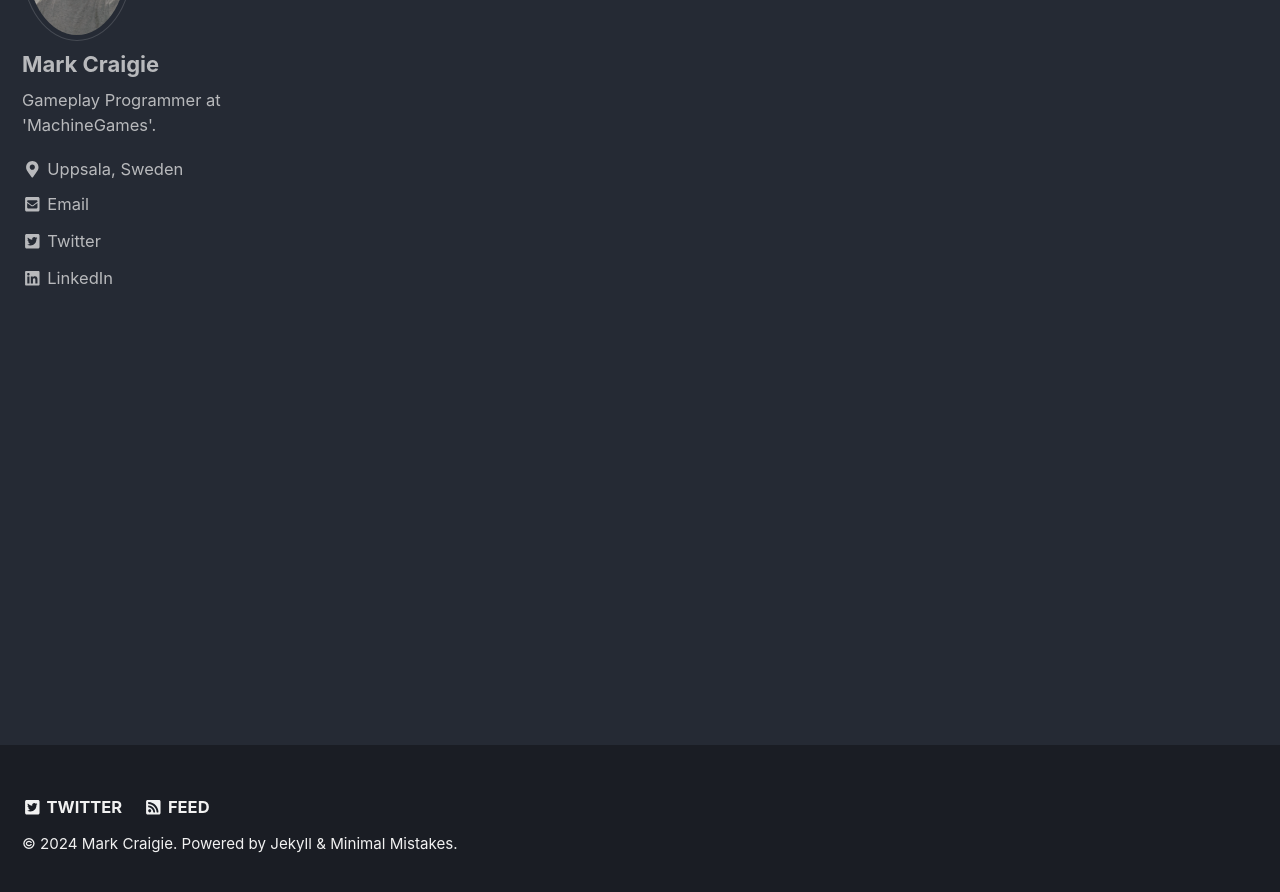
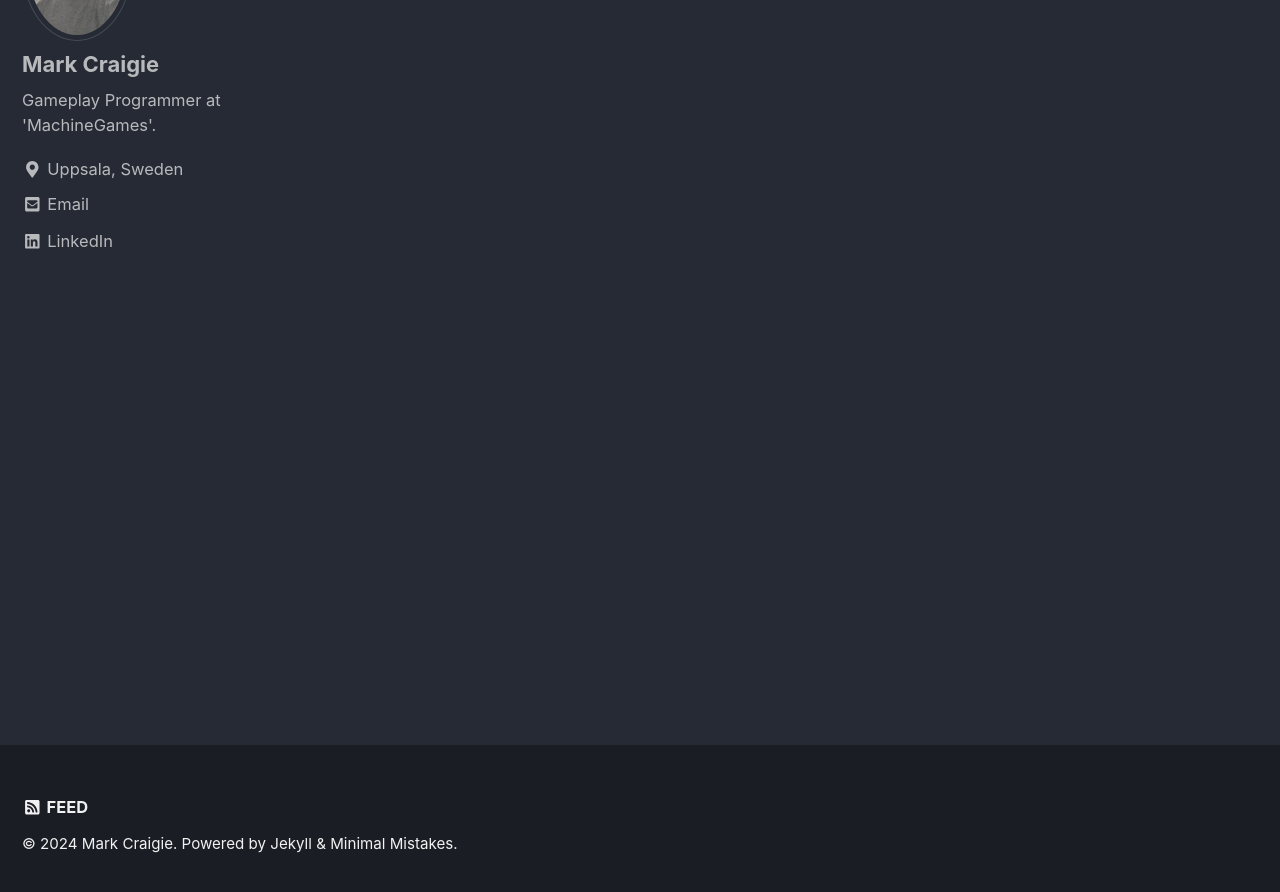
Before and after one commit to LeSmurk/CraigieDev, a Jekyll site: the page built from _pages/Posts.md, in a window 1280 px wide and 900 px high, scrolled down 253 px. Shown: the top 892 px of the window. Built offline with Jekyll 4.4.1, drawn with Linux system fonts in a browser that asks for light colours; nearby versions of some CDN libraries.

Commit message:
Update _config.yml

```diff
--- a/_config.yml
+++ b/_config.yml
@@ -75,7 +75,7 @@ naver_site_verification  :
 
 # Social Sharing
 twitter:
-  username               : "LeSmurk"
+  username               : #"LeSmurk"
 facebook:
   username               :
   app_id                 :
@@ -122,7 +122,7 @@ author:
   stackoverflow    : # "123456/username" (the last part of your profile url, e.g. https://stackoverflow.com/users/123456/username)
   steam            : # "steamId" (the last part of your profile url, e.g. https://steamcommunity.com/id/steamId/)
   tumblr           :
-  twitter          : "LeSmurk"
+  twitter          : #"LeSmurk"
   vine             :
   weibo            :
   xing             :
```
